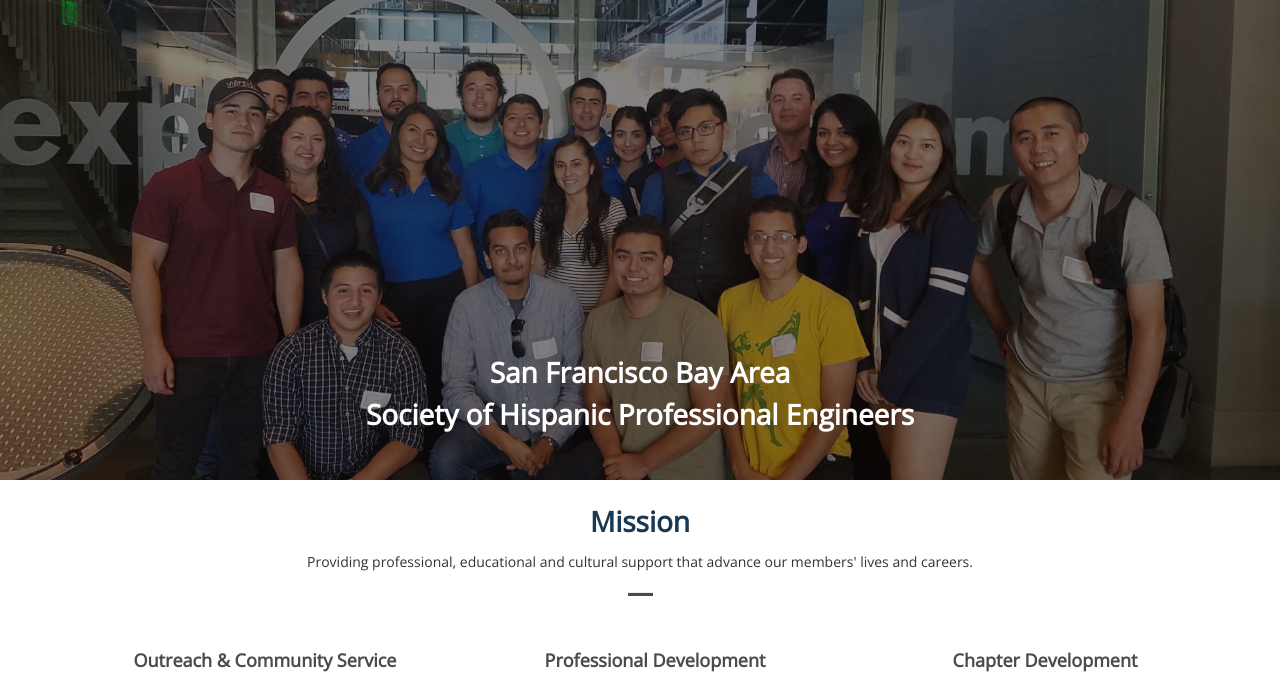
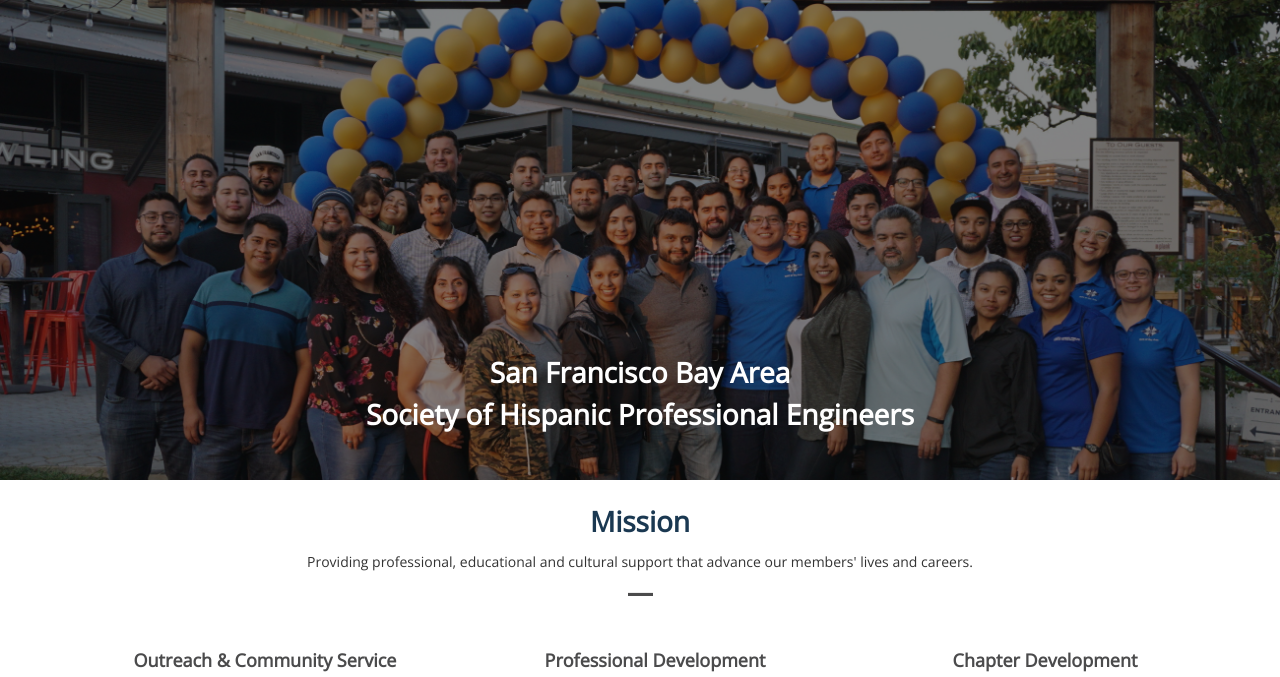
Before and after one commit to shpe-sfba/shpesfba, a Django app: page / in a window 1280 px wide. Shown: the part 80-757 px from the top of the page. Run offline with Django 3.2, Linux system fonts and the light colour scheme; data that the repository does not hold is empty; some libraries are stand-ins or nearby versions; some web fonts are replaced.

Commit message:
Update homepage image

```diff
--- a/static/css/shpe.css
+++ b/static/css/shpe.css
@@ -765,7 +765,7 @@
  ===========================================
 */
 .banner {
-	background: url('images/home_group.jpg') no-repeat center top;
+	background: url('images/home_group2.jpg') no-repeat center top;
     background-size: cover;
 	min-height: 480px;
     position: relative;
```
Also changed, not shown: static/css/images/home_group.jpg (deleted), static/css/images/home_group2.jpg (added).
